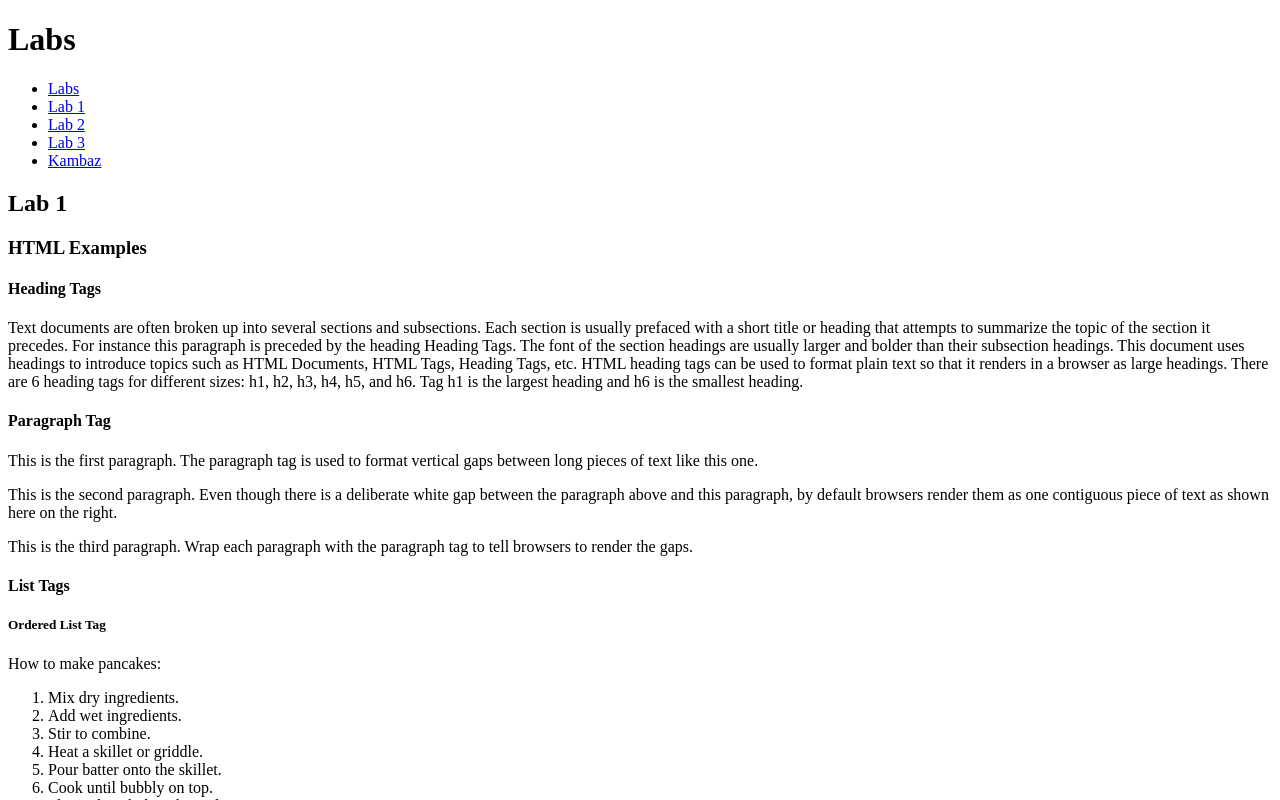
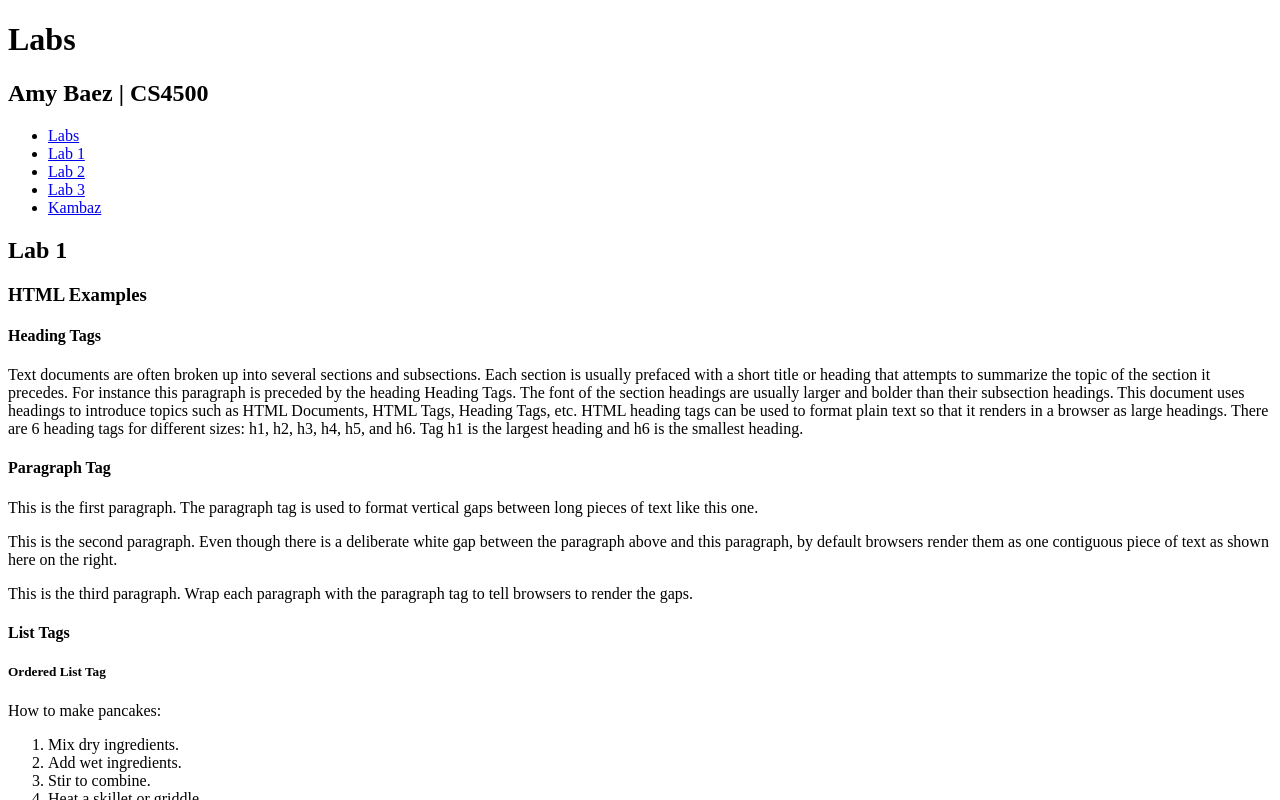
Before and after one commit to amyb25/kambaz-react-web-app, a React (Vite) app: page /#/Labs/Lab1 in a window 1280 px wide. Shown: the top 800 px of the page. Built offline with nearby package versions, Linux system fonts and the light colour scheme.

Commit message:
name addition

```diff
--- a/src/Labs/index.tsx
+++ b/src/Labs/index.tsx
@@ -8,6 +8,8 @@ export default function Labs() {
     return (
         <div>
       <h1>Labs</h1>
+      <h2>Amy Baez | CS4500</h2>
+
       <TOC />
       <Routes>
         <Route path="/" element={<Navigate to="Lab1" />} />
```
